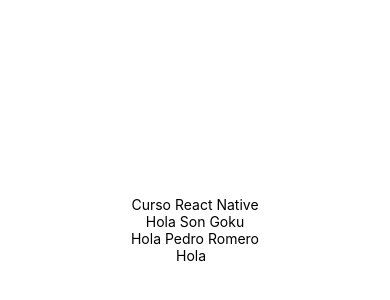
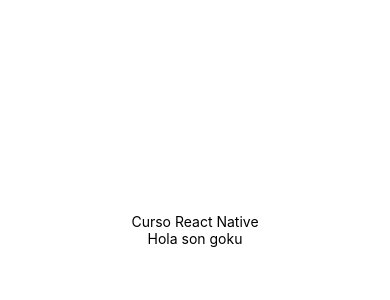
Before and after one commit to gagandsk/react-native-introduction, a React Native app: screen / in a window 390 px wide. Shown: the part 192-492 px from the top of the page. Built offline with nearby package versions, Linux system fonts and the light colour scheme.

Commit message:
feat: Add PropTypes validation for React component props

```diff
--- a/App.js
+++ b/App.js
@@ -7,9 +7,7 @@
   return (
     <View style={styles.container}>
       <Text>Curso React Native</Text>
-      <Saludar firstName="Son" lastName="Goku" />
-      <Saludar firstName="Pedro" lastName="Romero" />
-      <Saludar />
+      <Saludar firstName="son" lastName="goku" />
     </View>
   );
 }
--- a/package.json
+++ b/package.json
@@ -12,6 +12,7 @@
   "dependencies": {
     "expo": "~54.0.23",
     "expo-status-bar": "~3.0.8",
+    "prop-types": "^15.8.1",
     "react": "19.1.0",
     "react-dom": "19.1.0",
     "react-native": "0.81.5",
--- a/src/components/Saludar.js
+++ b/src/components/Saludar.js
@@ -1,6 +1,6 @@
 import React from "react";
 import { Text } from "react-native";
-
+import PropTypes from "prop-types";
 export default function Saludar(props) {
   const { firstName, lastName } = props;
 
@@ -11,7 +11,7 @@
   );
 }
 
-Saludar.defaultProps = {
-  firstName: "React",
-  lastName: "Native",
+Saludar.PropTypes = {
+  firstName: PropTypes.string.isRequired,
+  lastName: PropTypes.string.isRequired,
 };
```
Also changed, not shown: 2 other files (tests, documents, lock files or other folders).
